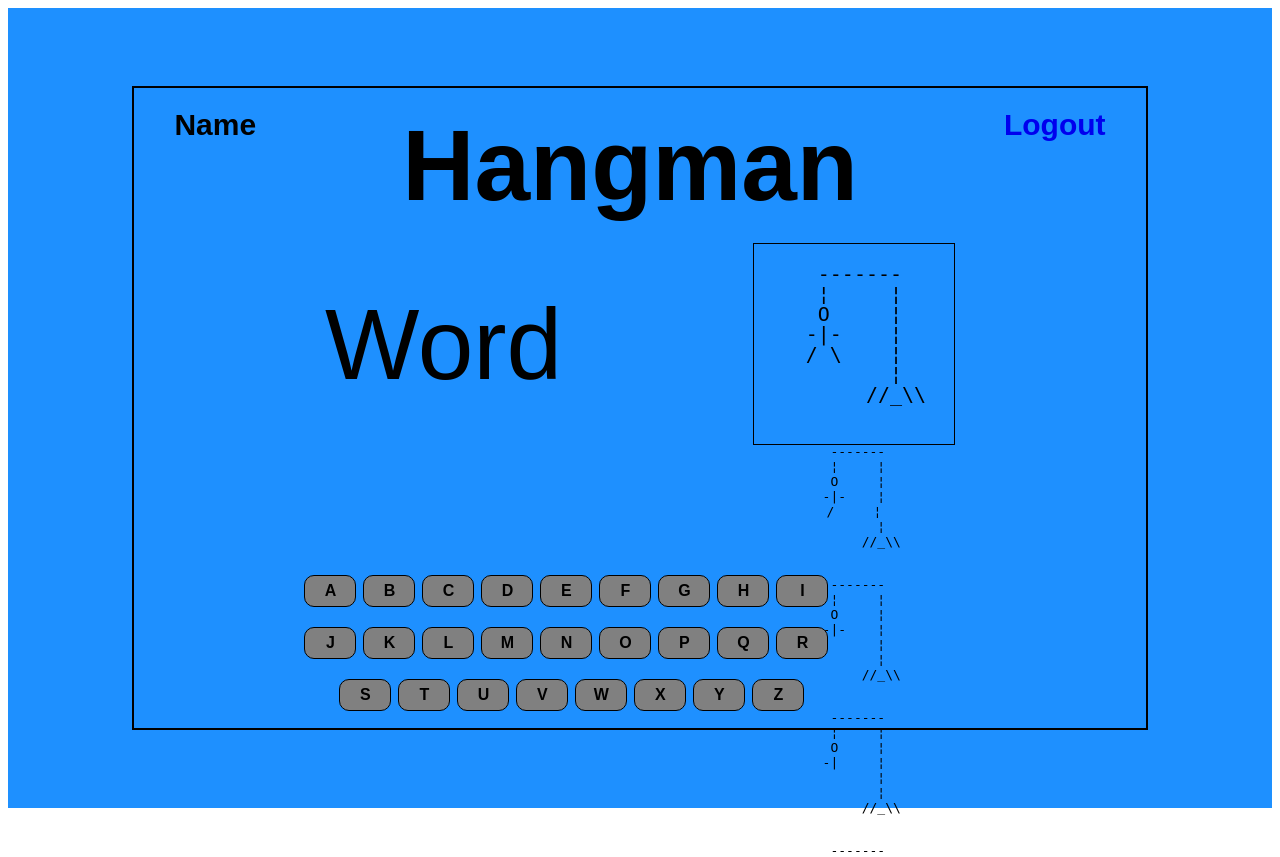
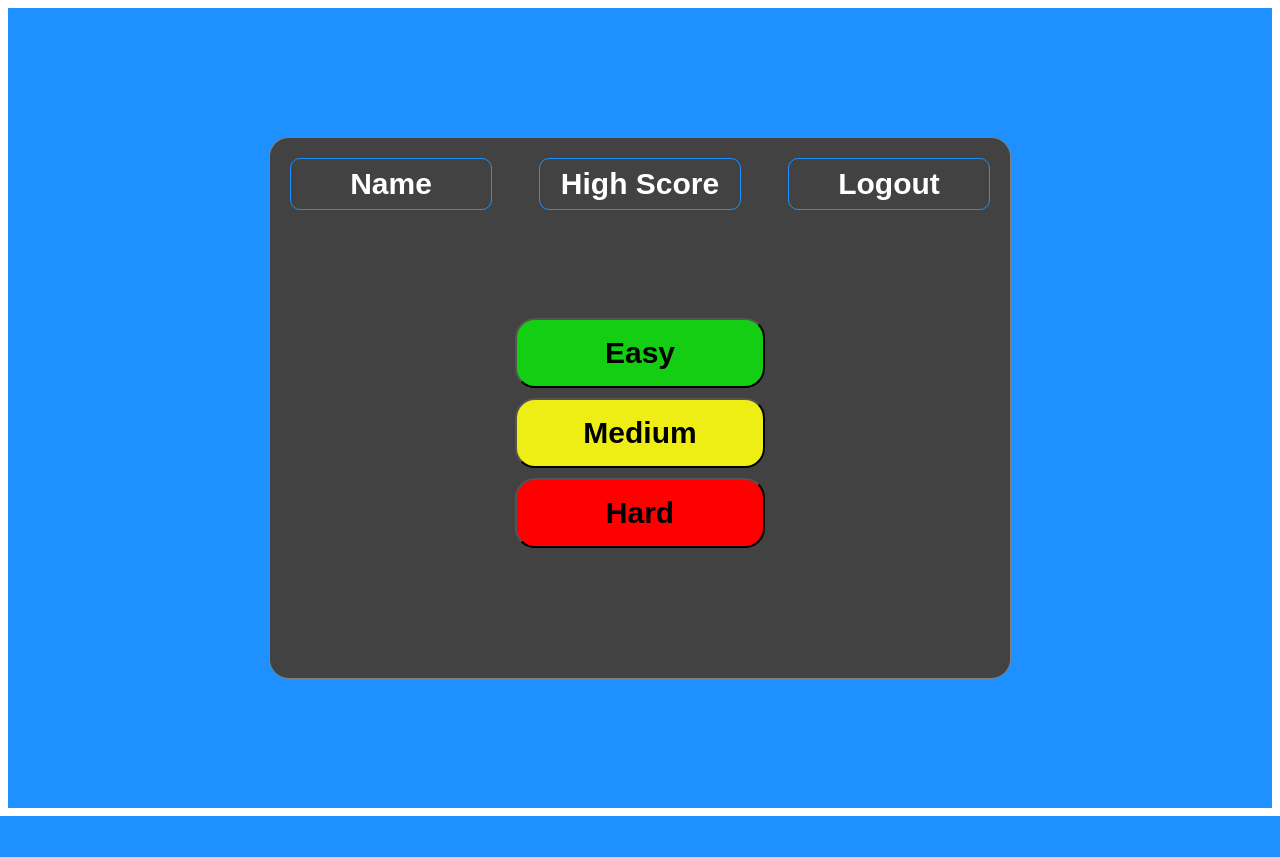
Before and after one commit to jester-anzed/Hangman-Game, a Django app: page / in a window 1280 px wide. Shown: the top 857 px of the page. After the commit the page ends 816 px from the top, so only its background shows below. Run offline with Django 5.2, Linux system fonts and the light colour scheme; a user stored in the database is signed in.

Commit message:
Added Javascript  for game mode

```diff
--- a/hangman/static/hangman/hangman.js
+++ b/hangman/static/hangman/hangman.js
@@ -1,5 +1,41 @@
-function easy() {
-    event.preventDefault();
+let easy = ["Noob", "Value", "Dog", "Cat"]
+let medium = ["Hangman", "Random", "Edited", "Course"]
+let hard = ["Difficult", "Avalanche", "Verbatim", "Paragraph"]
+
+
+
+function game_mode(mode) {
+    //Mode bassed on what the user clicked
+    let word = "";
+    if (mode === "easy") {
+        let easy = ["Noob", "Value", "Dog", "Cat"];
+        ran = Math.floor(Math.random() * easy.length);
+        word = easy[ran];
+        console.log("Easy")
+        console.log(word);
+    }
+    else if (mode === "medium") {
+        let medium = ["Hangman", "Random", "Edited", "Course"];
+        ran = Math.floor(Math.random() * medium.length);
+        word = medium[ran];
+        console.log("Medium")
+        console.log(word);
+    }
+    else {
+        let hard = ["Difficult", "Avalanche", "Verbatim", "Paragraph"];
+        ran = Math.floor(Math.random() * hard.length);
+        word = hard[ran];
+        console.log("Hard");
+        console.log(word);
+    }
+
+    //Hide Game Option and Show Game
+    document.getElementById("center").style.display = "none";
+    document.getElementById("center-1").style.display = "flex";
+
+    //Change word to "_"
+    const underscores = "_ ".repeat(word.length);
+    document.getElementById("game-word").innerHTML = underscores;
 
 
 
--- a/hangman/static/hangman/styles.css
+++ b/hangman/static/hangman/styles.css
@@ -1,4 +1,15 @@
 #center {
+    height: 100vh;
+    width: 100%;
+    display: flex;
+    justify-content: center;
+    align-items: center;
+    font-family: Arial, sans-serif;
+    background-color: dodgerblue;
+
+}
+
+#center-1 {
     height: 100vh;
     width: 100%;
     display: flex;
@@ -156,6 +167,7 @@
     display: flex;
     align-items: center;
     font-size: 100px;
+    width: 50%
 
 }
 
--- a/hangman/templates/hangman/index.html
+++ b/hangman/templates/hangman/index.html
@@ -1,8 +1,8 @@
 {% extends "hangman/layout.html" %}
-
+{% load static %}
 
 {% block body %}
-    <div id="center" style="display: none; ">
+    <div id="center">
         <div id="login-form" style="height: 500px; width: 700px;">
             <div id="log-content">
                 <div id="log-content-1">Name</div>
@@ -10,15 +10,15 @@
                 <a id="log-content-1" href="{% url 'logout' %}">Logout</a>
             </div>
             <div style="justify-self: center;">
-                <div id="easy" onlick="easy()">Easy</div>
-                <div id="medium">Medium</div>
-                <div id="hard"> Hard</div>
+                <button id="easy" value="easy" onclick="game_mode(this.value)">Easy</button>
+                <button id="medium" value="medium" onclick="game_mode(this.value)">Medium</button>
+                <button id="hard" value="hard"  onclick="game_mode(this.value)">Hard</button>
             </div>
         </div>
 
     </div>
 
-    <div id="center">
+    <div id="center-1" style="display: none;">
         <div id="game-box">
             <div id="game-top">
                 <div style="padding-left: 20px;">Name</div>
@@ -26,7 +26,7 @@
                 <a  style="padding-right: 20px; text-decoration: none;" href="{% url 'logout' %}">Logout</a>
             </div>
             <div id="game-middle">
-                <div id="game-word">Word</div>
+                <div id="game-word"></div>
                 <div id="game-stick">
                     <pre id="stick">
  -------
@@ -128,3 +128,8 @@
 
 
 {% endblock %}
+
+
+{% block script %}
+    <script src="{% static 'hangman/hangman.js' %}"></script>
+{% endblock %}
--- a/hangman/templates/hangman/layout.html
+++ b/hangman/templates/hangman/layout.html
@@ -7,6 +7,9 @@
         <title>Hangman</title>
         <link href="{% static 'hangman/styles.css' %}" rel="stylesheet">
 
+        {% block script %}
+
+        {% endblock %}
     </head>
 
 <body>
```
Also changed, not shown: db.sqlite3.
